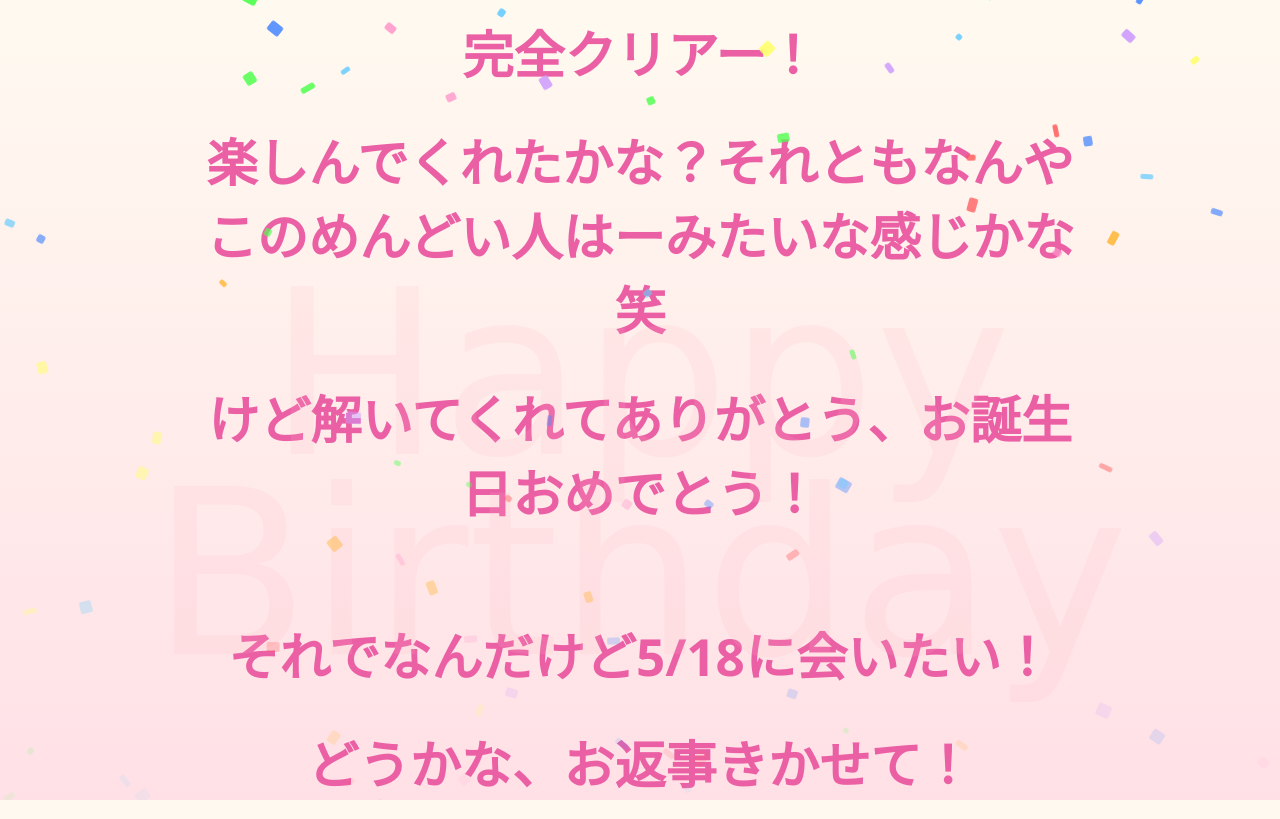
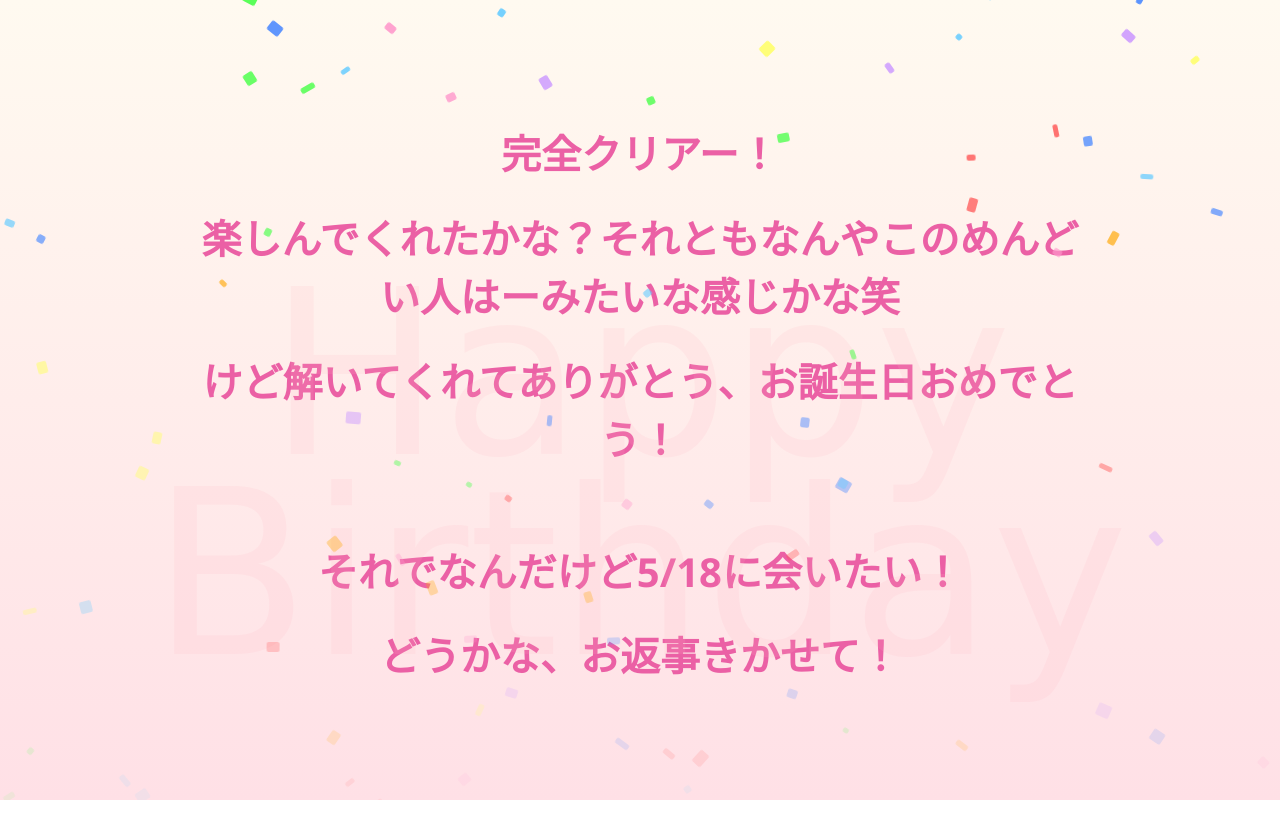
Before and after one commit to Takana-12/BD, a plain HTML site: page success.html in a window 1280 px wide. Drawn offline with Linux system fonts and the light colour scheme.

Commit message:
Update success.html

```diff
--- a/success.html
+++ b/success.html
@@ -7,7 +7,7 @@
   <link rel="stylesheet" href="hbd.css">
   <style>
     body {
-      font-size:2vw;
+      font-size:20px;
       overflow: hidden;
       background: linear-gradient(to top, #ffe0e6, #fffaf0);
     }
```
